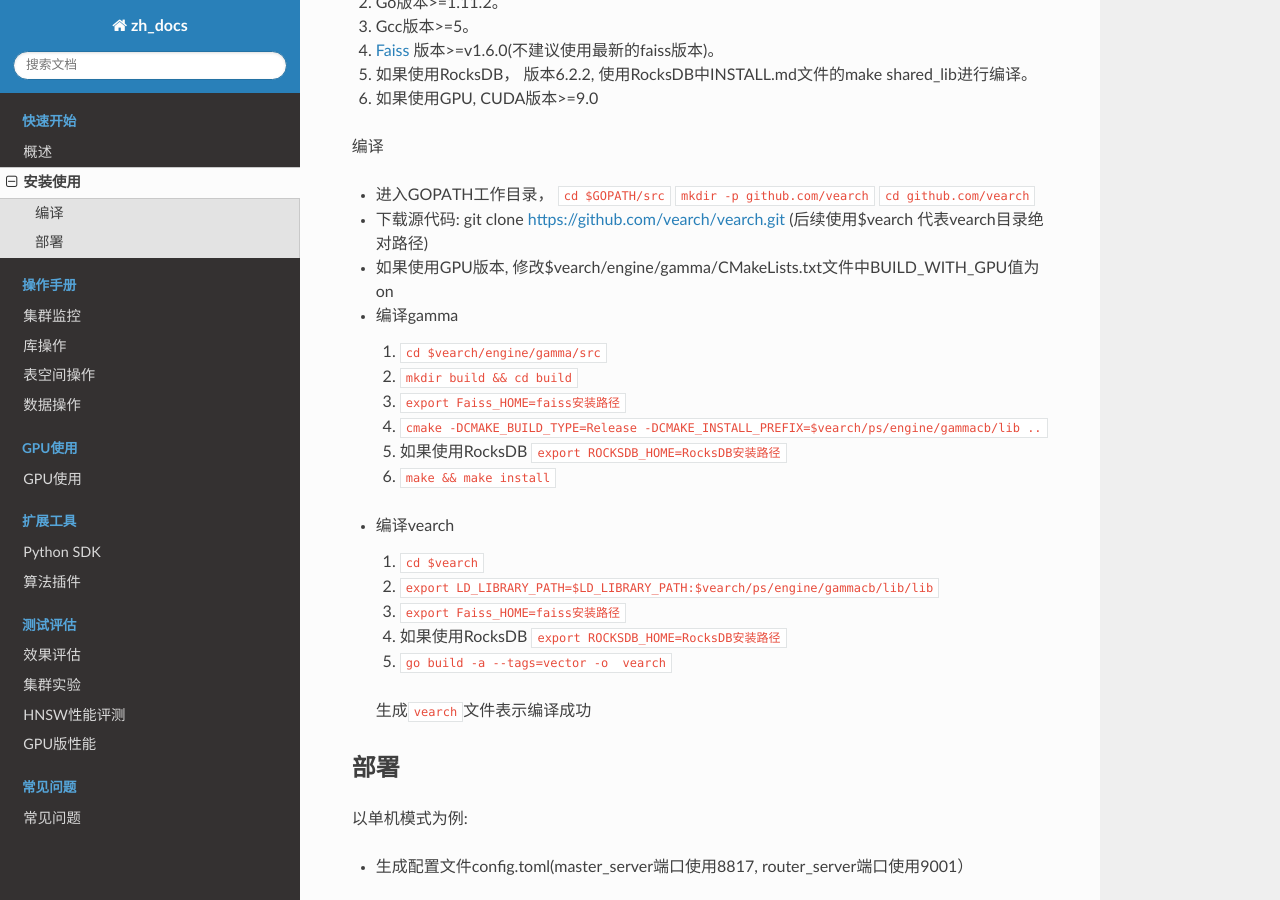
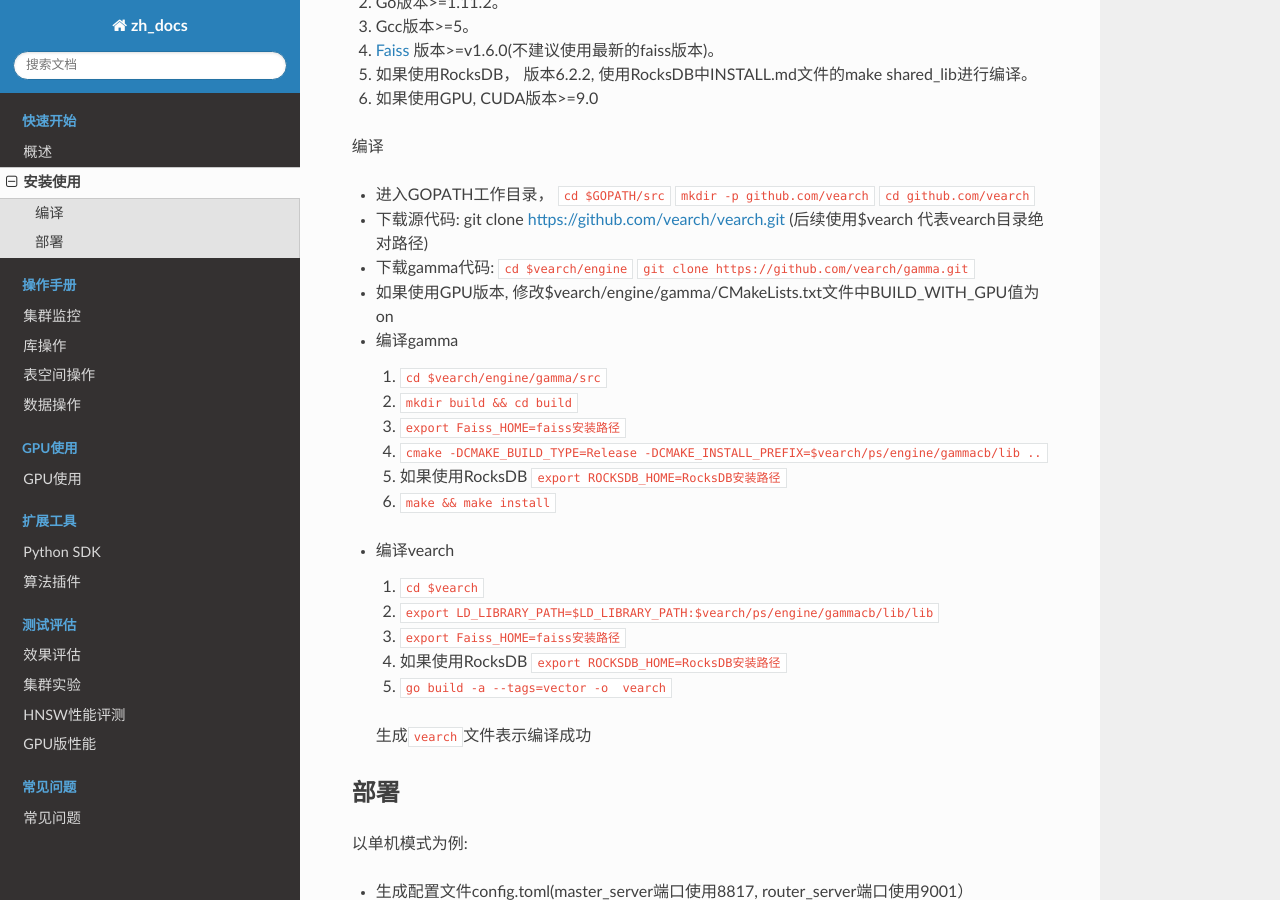
Before and after one commit to vearch/zh_docs, a Sphinx documentation site: the page built from docs/source/quick-start-guide.rst, in a window 1280 px wide and 900 px high, scrolled down 308 px. Built offline with Sphinx 7.4.7 and the Read the Docs theme 2.0.0, drawn with Linux system fonts in a browser that asks for light colours; pages that are not in the unit, such as notebooks, are missing from menus.

Commit message:
Update quick-start-guide.rst

```diff
--- a/docs/source/quick-start-guide.rst
+++ b/docs/source/quick-start-guide.rst
@@ -20,6 +20,8 @@
 
 -  下载源代码: git clone https://github.com/vearch/vearch.git (后续使用$vearch
    代表vearch目录绝对路径)
+
+-  下载gamma代码: ``cd $vearch/engine`` ``git clone https://github.com/vearch/gamma.git``
 
 -  如果使用GPU版本, 修改$vearch/engine/gamma/CMakeLists.txt文件中BUILD_WITH_GPU值为on
 
```
